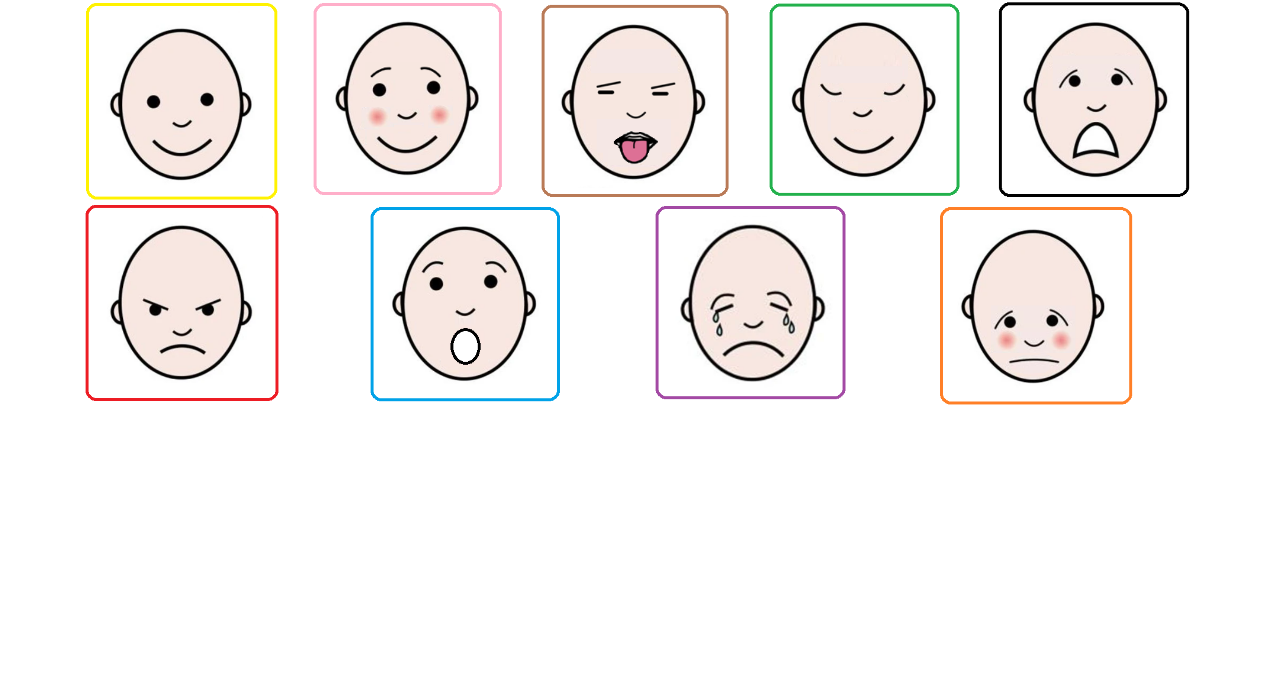
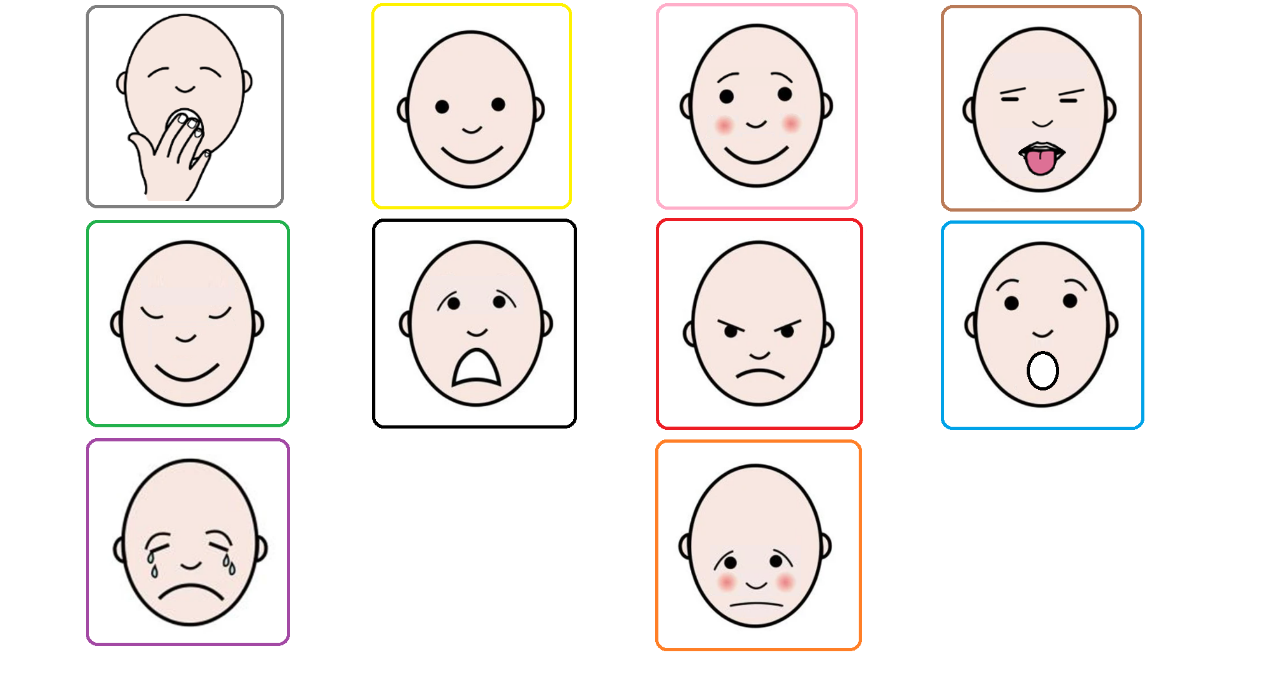
Before and after one commit to nerv00x/EducacionInfantil, a plain HTML site: page EducacionInfantil/Index.html in a window 1280 px wide. Drawn offline with nearby package versions, Linux system fonts and the light colour scheme.

Commit message:
Definitivo

```diff
--- a/EducacionInfantil/Index.html
+++ b/EducacionInfantil/Index.html
@@ -17,47 +17,52 @@
         <div class="row">
 
             <div class="col">
-                <img src="./img/Alegría.png" width="200" onclick="reproaudio('Alegria');">
+                <img src="./img/Aburrimiento.png" width="210" onclick="reproaudio('Aburrimiento');">
+                <audio src="./sound/Aburrimiento.mp3"  id="Alegria"></audio>
+            </div>
+
+            <div class="col">
+                <img src="./img/Alegría.png" width="210" onclick="reproaudio('Alegria');">
                 <audio src="./sound/Alegría.mp3"  id="Alegria"></audio>
             </div>
 
             <div class="col">
-                <img src="./img/Amor.png" width="200" onclick="reproaudio('Amor');">
+                <img src="./img/Amor.png" width="215" onclick="reproaudio('Amor');">
                 <audio src="./sound/Amor.mp3" id="Amor"></audio>
             </div>
 
             <div class="col">
-                <img src="./img/Asco.png" width="200" onclick="reproaudio('Asco');">
+                <img src="./img/Asco.png" width="215" onclick="reproaudio('Asco');">
                 <audio src="./sound/Asco.mp3" id="Asco"></audio>
             </div>
 
             <div class="col">
-                <img src="./img/Calma.png" width="200" onclick="reproaudio('Calma');">
+                <img src="./img/Calma.png" width="215" onclick="reproaudio('Calma');">
                 <audio src="./sound/Calma.mp3" id="Calma"></audio>
             </div>
 
             <div class="col">
-                <img src="./img/Miedo.png" width="200" onclick="reproaudio('Miedo');">
+                <img src="./img/Miedo.png" width="215" onclick="reproaudio('Miedo');">
                 <audio src="./sound/Miedo.mp3" id="Miedo"></audio>
             </div>
 
             <div class="col">
-                <img src="./img/Rabia.png" width="200" onclick="reproaudio('Rabia');">
+                <img src="./img/Rabia.png" width="215" onclick="reproaudio('Rabia');">
                 <audio src="./sound/Rabia.mp3" id="Rabia"></audio>
             </div>
 
             <div class="col">
-                <img src="./img/Sorpresa.png" width="200" onclick="reproaudio('Sorpresa');">
+                <img src="./img/Sorpresa.png" width="215" onclick="reproaudio('Sorpresa');">
                 <audio src="./sound/Sorpresa.mp3" id="Sorpresa"></audio>
             </div>
 
             <div class="col">
-                <img src="./img/Tristeza.png" width="200" onclick="reproaudio('Tristeza');">
+                <img src="./img/Tristeza.png" width="215" onclick="reproaudio('Tristeza');">
                 <audio src="./sound/Tristeza.mp3" id="Tristeza"></audio>
             </div>
 
             <div class="col">
-                <img src="./img/Vergüenza.png" width="200" onclick="reproaudio('Verguenza');">
+                <img src="./img/Vergüenza.png" width="215" onclick="reproaudio('Verguenza');">
                 <audio src="./sound/Vergüenza.mp3" id="Verguenza"></audio>
             </div>
 
```
